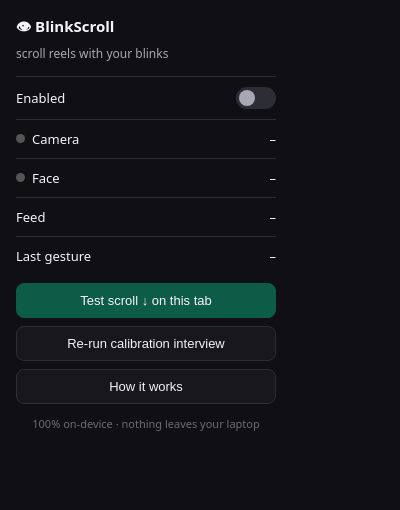
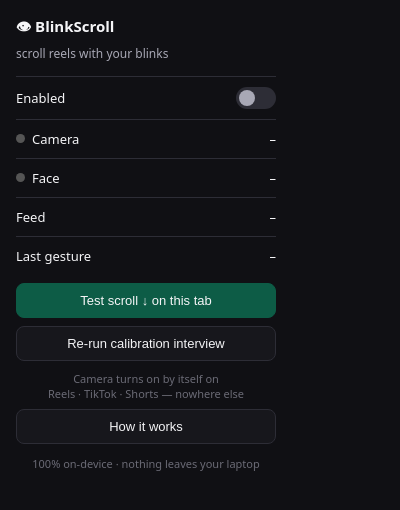
Before and after one commit to onlyprthh/blinkscroll, a browser extension: page popup.html in a window 400 px wide. Drawn offline with Linux system fonts and the light colour scheme.

Commit message:
popup: explain camera auto-starts on feed pages only

```diff
--- a/popup.html
+++ b/popup.html
@@ -40,6 +40,7 @@
   <div class="row"><span>Last gesture</span><span id="gestureState">–</span></div>
   <button id="testScroll" class="primary">Test scroll ↓ on this tab</button>
   <button id="recal">Re-run calibration interview</button>
+  <div class="foot" style="margin-top:10px">Camera turns on by itself on<br>Reels · TikTok · Shorts — nowhere else</div>
   <button id="how">How it works</button>
   <div class="foot">100% on-device · nothing leaves your laptop</div>
   <script src="popup.js"></script>
```
